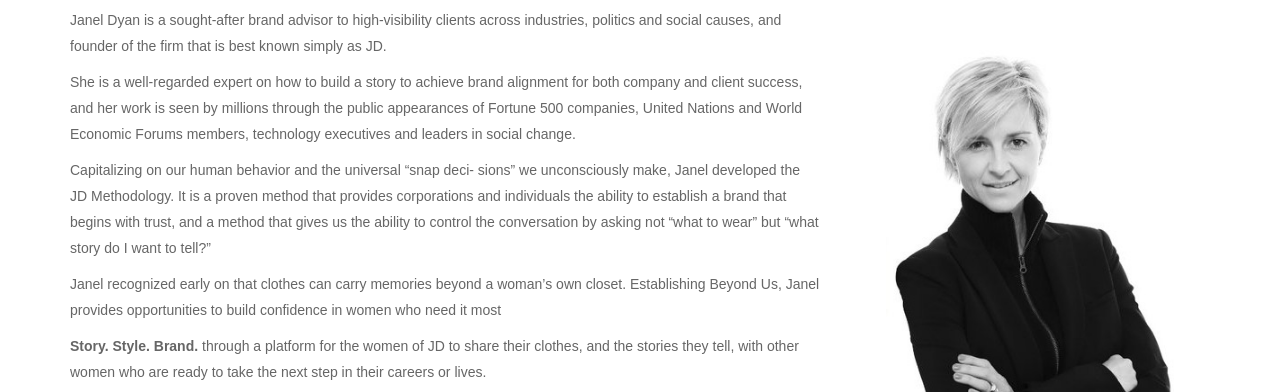
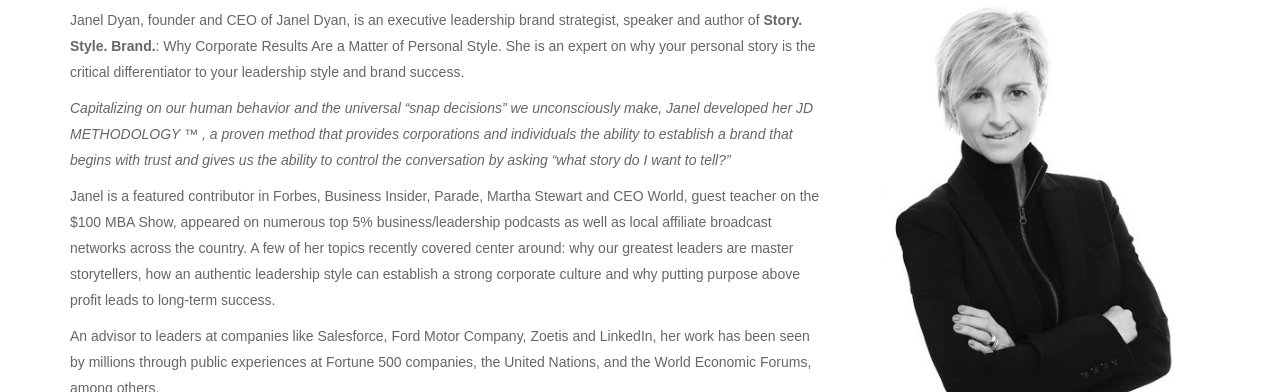
Before and after one commit to XGenerationNetwork/JanelDyan, a plain HTML site: page meet-janel.html in a window 1280 px wide. Shown: the part 555-947 px from the top of the page. Drawn offline with nearby package versions, Linux system fonts and the light colour scheme.

Commit message:
Update meet-janel.html
Updated bio for 2021

```diff
--- a/meet-janel.html
+++ b/meet-janel.html
@@ -13,7 +13,7 @@
         <title>Janel Dyan - Meet Janel.</title>
 
     <meta name="viewport" content="width=device-width, initial-scale=1.0">
-    <meta name="description" content="">
+    <meta name="description" content="Janel Dyan, founder and CEO of Janel Dyan, is an executive leadership brand strategist, speaker and author of Story. Style. Brand.: Why Corporate Results Are a Matter of Personal Style.  She is an expert on why your personal story is the critical differentiator to your leadership style and brand success.">
     <meta name="keywords" content="">
     <meta name="author" content="">
 
@@ -129,18 +129,22 @@
                         <h2 class="subsection-title-text">
                             Meet Janel Dyan
                         </h2>
-						<p>Janel Dyan is a sought-after brand advisor to high-visibility clients across industries, politics and social causes, and founder of the firm that is best known simply as JD.</p>
+						<p>Janel Dyan, founder and CEO of Janel Dyan, is an executive leadership brand strategist, speaker and author of <strong>Story. Style. Brand.</strong>: Why Corporate Results Are a Matter of Personal Style.  She is an expert on why your personal story is the critical differentiator to your leadership style and brand success.  </p>
 
-						<p>She is a well-regarded expert on how to build a story to achieve brand alignment for both company and client success, and her work is seen by millions through the public appearances of Fortune 500 companies, United Nations and World Economic Forums members, technology executives and leaders in social change.</p>
+						<p><i>Capitalizing on our human behavior and the universal “snap decisions” we unconsciously make, Janel developed her JD METHODOLOGY ™ , a proven method that provides corporations and individuals the ability to establish a brand that begins with trust and gives us the ability to control the conversation by asking “what story do I want to tell?”</i></p>
 
-						<p>Capitalizing on our human behavior and the universal “snap deci- sions” we unconsciously make, Janel developed the JD Methodology. It is a proven method that provides corporations and individuals the ability to establish a brand that begins with trust, and a method that gives us the ability to control the conversation by asking not “what to wear” but “what story do I want to tell?”</p>
+						<p>Janel is a featured contributor in Forbes, Business Insider, Parade, Martha Stewart and CEO World, guest teacher on the $100 MBA Show, appeared on numerous top 5% business/leadership podcasts as well as local affiliate broadcast networks across the country. A few of her  topics recently covered center around: why our greatest leaders are master storytellers, how an authentic  leadership style can establish a strong corporate culture and why putting purpose above profit leads to long-term success.</p>
+</p>
 
-						<p>Janel recognized early on that clothes can carry memories beyond a woman’s own closet. Establishing Beyond Us, Janel provides opportunities to build confidence in women who need it most
+						<p>An advisor to leaders at companies like Salesforce, Ford Motor Company, Zoetis and LinkedIn, her work has been seen by millions through public experiences at Fortune 500 companies, the United Nations, and the World Economic Forums, among others.</p>
+</p>
+
+						<!--<p>Janel recognized early on that clothes can carry memories beyond a woman’s own closet. Establishing Beyond Us, Janel provides opportunities to build confidence in women who need it most
 						</p>
 						<p><a href="the-book.html">Story. Style. Brand.</a> through a platform for the women of JD to share their clothes, and the stories they tell, with other women who are ready to take the next step in their careers or lives.</p>
 						<p>
 						Born and raised in the San Francisco Bay Area, Janel spent more than 10 years as an organizational development consultant for technology and entertainment companies before discovering her love for brand storytelling and fashion. She is graduate of UCLA, has lived and worked in New York City, Chicago and Los Angeles, and currently resides back in the Bay with her husband and their two sons.<p>
-                        <!--
+
 						<p>
 							Established in 2014, Janel Dyan, Inc provides transformative brand and style consultation to high-visibility clients across industry, politics, and social causes. </p>
 
```
